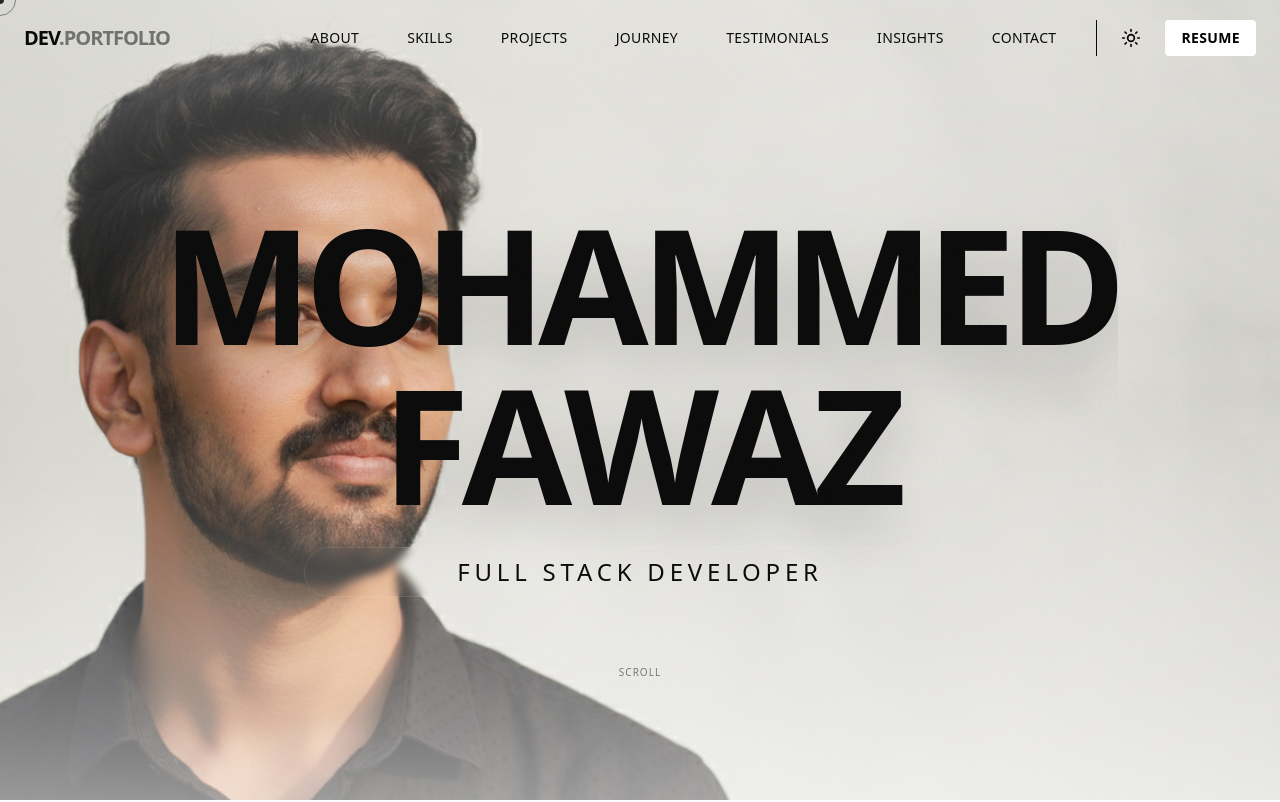
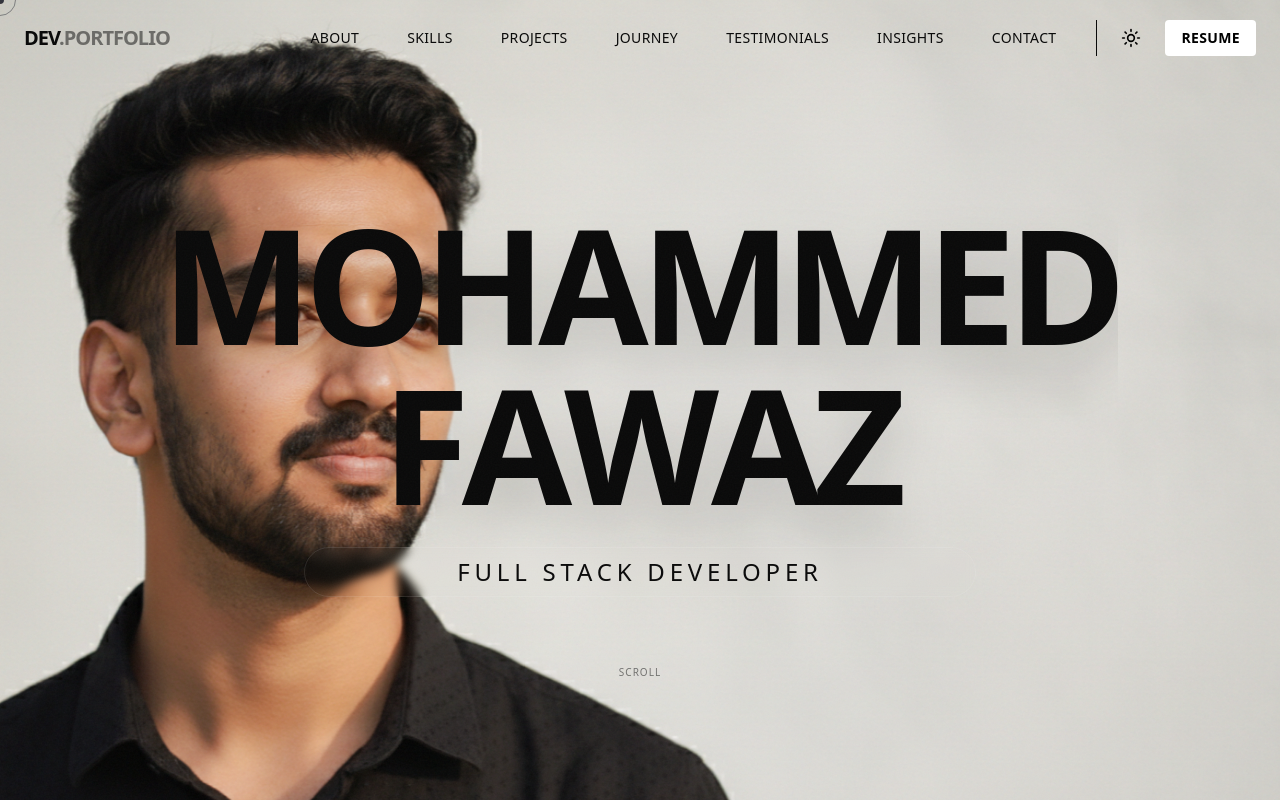
Before and after one commit to fawazv/portfolio_og, a Next.js app: page / in a window 1280 px wide. Shown: the top 802 px of the page. Built offline with nearby package versions, Linux system fonts and the light colour scheme; a web font is replaced by a local one.

Commit message:
fix: light and dark modes

```diff
--- a/src/app/globals.css
+++ b/src/app/globals.css
@@ -1,4 +1,6 @@
 @import "tailwindcss";
+
+@custom-variant dark (&:where(.dark, .dark *));
 
 @theme {
   --font-sans: var(--font-geist-sans);
@@ -55,7 +57,6 @@
 }
 
 .dark {
-  :root {
   --background: #000000;
   /* Deep rich black */
   --foreground: #ffffff;
@@ -69,7 +70,6 @@
   --glass-border: rgba(255, 255, 255, 0.08);
   --glass-bg: rgba(20, 20, 20, 0.6);
   --glass-shadow: 0 4px 30px rgba(0, 0, 0, 0.5);
-  }
 }
 
 body {
--- a/src/components/sections/Hero.tsx
+++ b/src/components/sections/Hero.tsx
@@ -102,7 +102,7 @@ export default function Hero() {
             priority
             quality={100}
           />
-          <div className="absolute inset-0 bg-linear-to-b from-white/30 via-transparent to-white/60" />
+
         </div>
 
         {/* Dark Mode: Liquid Metal */}
```
Lines whose indentation alone changed are shown as unchanged.
